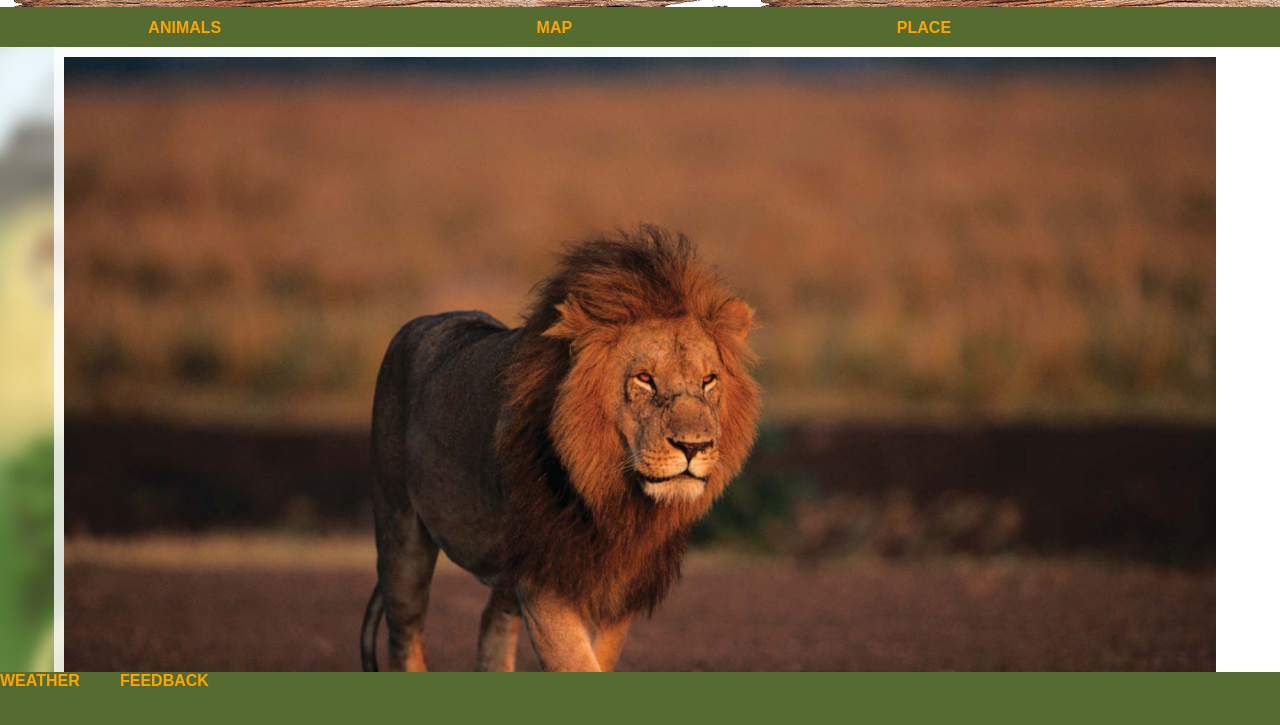
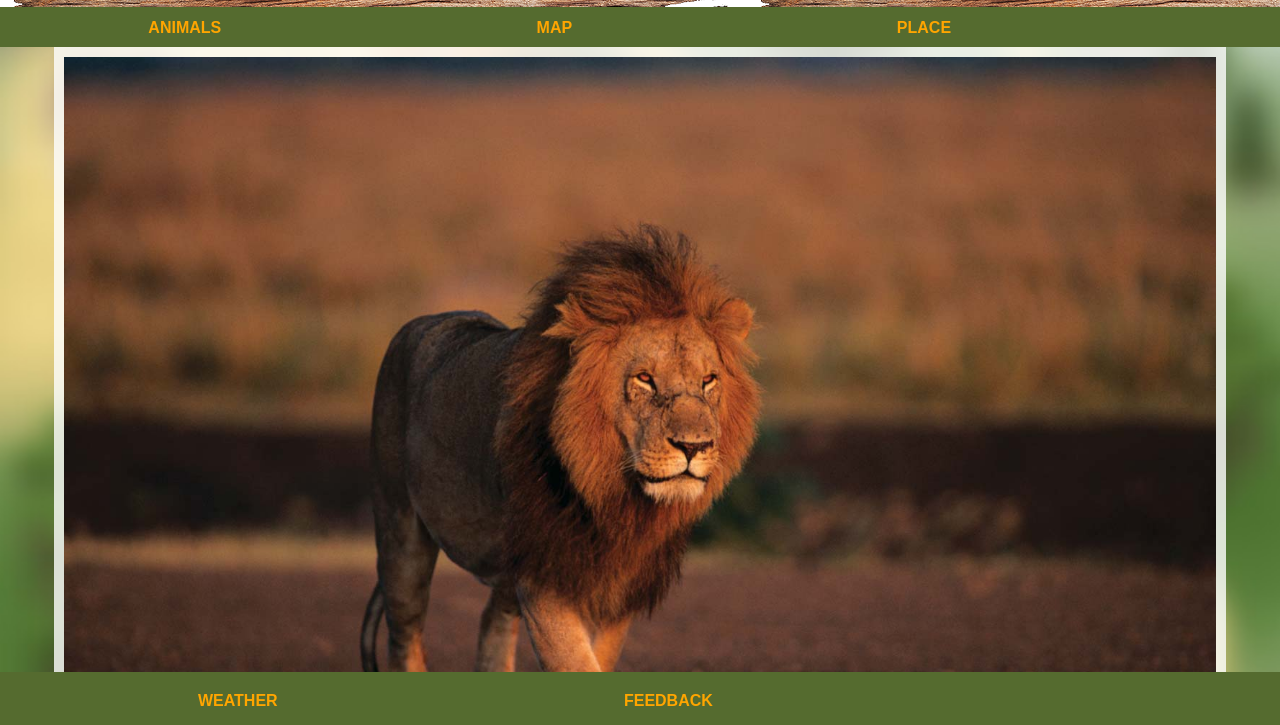
Before and after one commit to kaitlin-pillay-ITvarsity/module-2-assessment-1, a plain HTML site: page lion.html in a window 1280 px wide. Shown: the part 73-798 px from the top of the page. Drawn offline with Linux system fonts and the light colour scheme.

Commit message:
assessment-2

```diff
--- a/style.css
+++ b/style.css
@@ -3,6 +3,7 @@ body{
     margin:0;
     font-family: sans-serif;
 }
+/*====HEADER=====*/
 #header{
     position: fixed;
     top:0px;
@@ -19,7 +20,7 @@ body{
     height: 70%;
     padding-top:15px;
 }
-/*===top-tab===*/
+/*===TOP-TABS===*/
 #top-tab{
     position: fixed;
     top: 80px;
@@ -40,9 +41,11 @@ body{
     text-decoration: none;
     padding: 12px;
 }
+/*====MAP=====*/
 #map{
     margin-top: 110px;
 }
+/*======FOOTER=======*/
 #footer{
     position:fixed;
     bottom:0px;
@@ -55,24 +58,31 @@ body{
 }
 #footer a{
     float:left;
-    display: block;
-    width:120px;
-    height: 50px;
-    font-weight: 700;
+    display:block;
+    width:27%;
+    height:35px;
+    font-weight:700;
     color:orange;
-    text-align:inherit;
+    text-align: center;
     text-decoration: none;
+    padding-left:45px;
+    margin:20px;
 }
-
+/*=====MAIN=======*/
 #main{
     margin-top:120px;
     background: url('images/blur-map.jpg');
-    background-repeat: repeat-y;
+    height: 100%;
+    background-position: center;
+    background-repeat: no-repeat;
+    background-size: cover;
+
 }
 #content{
     padding-top:2px;
     padding-bottom:30px;
 }
+/*======INFO-BOX========*/
 a.info-box{
       text-decoration : none;
       background      : rgba(255,255,255,.8);
@@ -110,6 +120,7 @@ a.info-box{
       margin-top : 25px;
       height     : 40px;
 }
+/*=======INFO-BOX-FINAL============*/
 #info-box-final{
       background-color : rgba(255, 255, 255, .8) ;
       width   : 90%;
@@ -130,7 +141,7 @@ a.info-box{
 #info-box-final h3{
       text-align : center;
 }
-
+/*======WEATHER=======*/
 img.info-box-weather-icon{
      height : 30px;
      width  : 30px!important;
```
